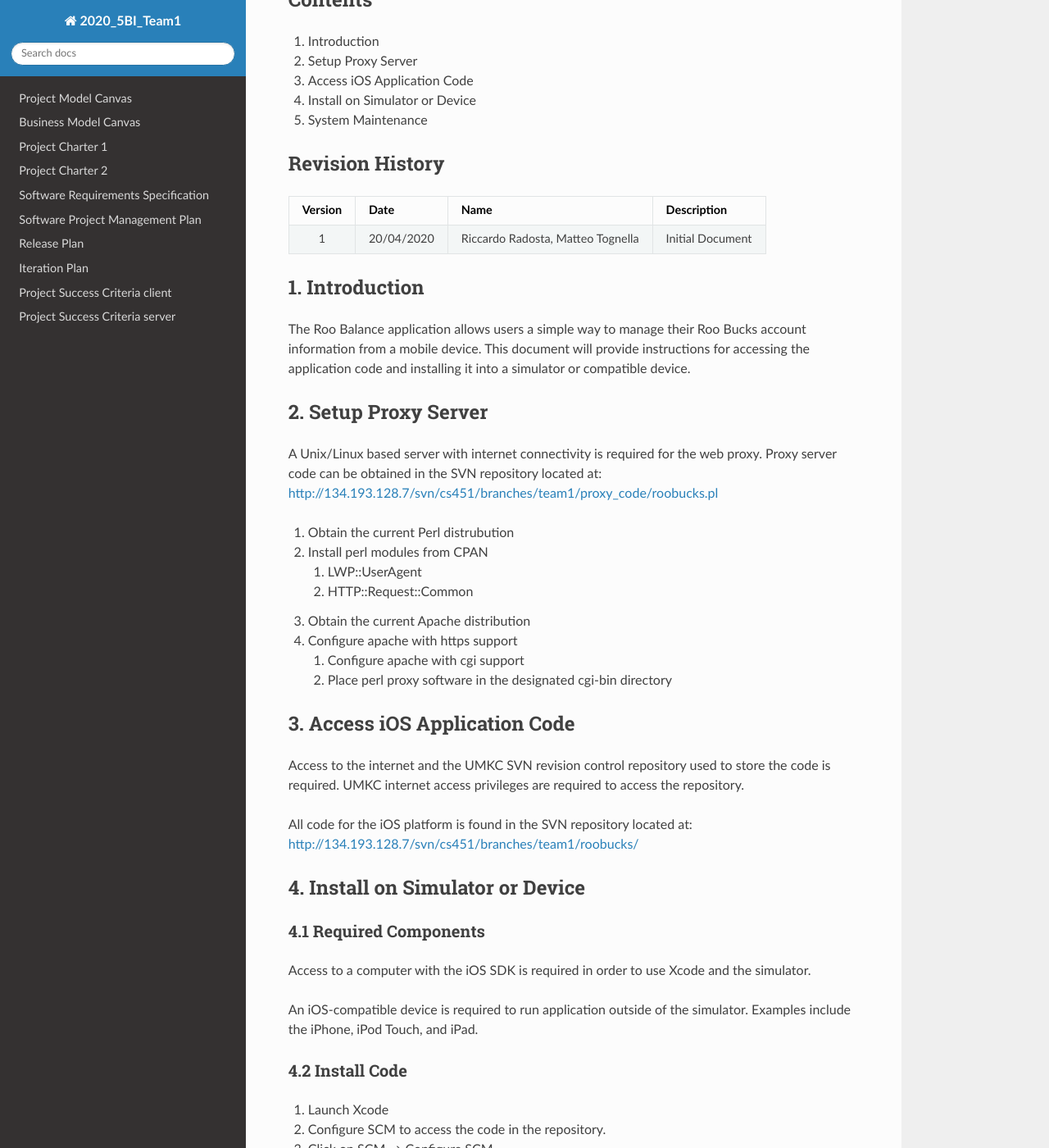
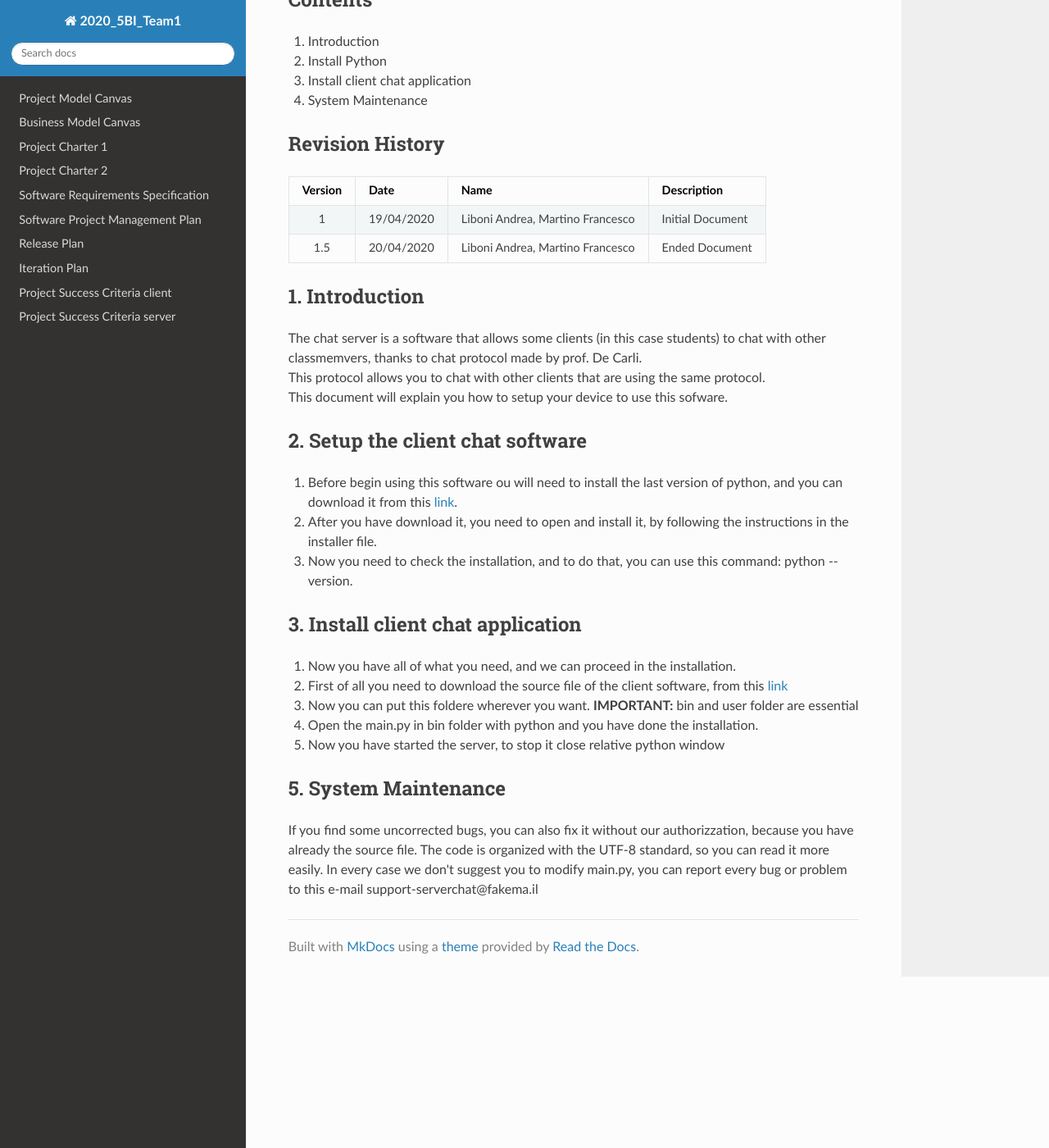
Before and after one commit to FrankMartinuz/2020_5BI_team1_Liboni, an MkDocs documentation site: the page built from docs/System_Reqirements_server.md, in a window 1280 px wide and 1400 px high, scrolled down 465 px. Shown: the whole window at 82% size. Built offline with MkDocs 1.6.1, drawn with Linux system fonts in a browser that asks for light colours; nearby versions of some CDN libraries; some of the changed text lies outside the part shown.

Commit message:
Done system requirments for server

```diff
--- a/docs/System_Reqirements_server.md
+++ b/docs/System_Reqirements_server.md
@@ -1,4 +1,4 @@
-Server Chat System Documentation
+Client Chat System Documentation
 
 # System Documentation
 
@@ -8,92 +8,49 @@ April 20, 2020
 
 **Team Members**
 
-Riccardo Radosta
+Liboni Andrea
 
-Matteo Tognella
+Martino Francesco
 
 ## Contents
 
 1. Introduction
 
-2. Setup Proxy Server
+2. Install Python
 
-3. Access iOS Application Code
+3. Install client chat application
 
-4. Install on Simulator or Device
-
-5. System Maintenance
+4. System Maintenance
 
 ## Revision History
 
 | Version | Date | Name | Description |
 | :---: | --- | --- | --- |
-| 1 | 20/04/2020 | Riccardo Radosta, Matteo Tognella | Initial Document |
+| 1 | 19/04/2020 | Liboni Andrea, Martino Francesco | Initial Document |
+| 1.5 | 20/04/2020 | Liboni Andrea, Martino Francesco | Ended Document |
 
 ## 1. Introduction
 
-The Roo Balance application allows users a simple way to manage their Roo Bucks account information from a mobile device. This document will provide instructions for accessing the application code and installing it into a simulator or compatible device.
+The chat server is a software that allows some clients (in this case students) to chat with other classmemvers, thanks to chat protocol made by prof. De Carli.
+This protocol allows you to chat with other clients that are using the same protocol.
+This document will explain you how to setup your device to use this sofware.
 
-## 2. Setup Proxy Server
+## 2. Setup the client chat software
 
-A Unix/Linux based server with internet connectivity is required for the web proxy. Proxy server code can be obtained in the SVN repository located at: [http://134.193.128.7/svn/cs451/branches/team1/proxy\_code/roobucks.pl](http://134.193.128.7/svn/cs451/branches/team1/proxy_code/roobucks.pl)
+  1. Before begin using this software ou will need to install the last version of python, and you can download it from this [link](https://www.python.org/downloads/).
+  2. After you have download it, you need to open and install it, by following the instructions in the installer file.
+  3. Now you need to check the installation, and to do that, you can use this command: python --version.
 
-1. Obtain the current Perl distrubution
-  1. Install perl modules from CPAN
-    1. LWP::UserAgent
-    2. HTTP::Request::Common
-2. Obtain the current Apache distribution
-  1. Configure apache with https support
-    1. Configure apache with cgi support
-      1. Place perl proxy software in the designated cgi-bin directory
+## 3. Install client chat application
 
-## 3. Access iOS Application Code
+  1. Now you have all of what you need, and we can proceed in the installation.
+  2. First of all you need to download the source file of the client software, from this [link](https://github.com/FrankMartinuz/2020_5BI_team1_Liboni/tree/master/bin/ServerChat/)
+  3. Now you can put this foldere wherever you want. **IMPORTANT:** bin and user folder are essential
+  4. Open the main.py in bin folder with python and you have done the installation.
+  5. Now you have started the server, to stop it close relative python window
 
-Access to the internet and the UMKC SVN revision control repository used to store the code is required. UMKC internet access privileges are required to access the repository.
+## 5. System Maintenance
 
-All code for the iOS platform is found in the SVN repository located at: [http://134.193.128.7/svn/cs451/branches/team1/roobucks/](http://134.193.128.7/svn/cs451/branches/team1/roobucks/)
-
-## 4. Install on Simulator or Device
-
-### 4.1 Required Components
-
-Access to a computer with the iOS SDK is required in order to use Xcode and the simulator.
-
-An iOS-compatible device is required to run application outside of the simulator. Examples include the iPhone, iPod Touch, and iPad.
-
-### 4.2 Install Code
-
-1. Launch Xcode
-2. Configure SCM to access the code in the repository.
-  1. Click on SCM → Configure SCM
-  2. Click &#39;+&#39; to add new repository
-  3. Name the repository RooBucks
-  4. Enter URL of repository given in section 3
-  5. Apply changes
-3. Load code for the project
-  1. Click SCM-\&gt; Repository
-  2. Select RooBucks and Checkout
-4. Open project &quot;RooBucks.xcodeproj&quot; from checked-out directory in Xcode.
-5. Ensure that the drop-down menu in the top-left corner of the project
- window is set to the &quot;Simulator&quot; target OR that a suitable device and
- provisioning data are present.
-6. Choose Build --\&gt; Build and Go in Xcode.
-7. App is now running and usable.
-
-## 5 System Maintenance
-
-### 5.1 Objective-C Code
-
-The user interface consists of four tabs for viewing information, plus the login screen. Each of these is implemented in one XIB file and one controller class. There are two additional XIB files: the application root view (&quot;MainView.xib&quot;) and tab bar navigation view (&quot;RooBucksTabs.xib&quot;).
-
-On the first run, the application displays the login screen. Once the user has logged in, the view is switched to the tab bar, which is displayed at the bottom of the screen. The tab bar view enables the user to navigate between the tabs mentioned above, and hosts the four subviews for each type of information.
-
-The logic in each view controller class mainly performs the task of pulling the appropriate data from XMLParser, formatting it, and displaying it in the correct fields. The login controller class also contains logic to store the user&#39;s credentials in the system Keychain.
-
-### 5.2 Perl Proxy Code
-
-The proxy server consists of a perl cgi, executed by apache when a specific POST is received via https. The perl code logs into managemyid using the user&#39;s credentials (provided in POST). From there, the code captures an https re-direct, and uses the unique URL in the re-direct to request account balance and account history. This is accomplished in three separate https transactions with managemyid.
-
-As information is gleaned from the second two tranactions with managemyid, the perl script generates XML, and sends it to the objective-C parser on the iOS device through the (still open) tcp stream.
-
-When the parsing and XML generation is complete, the tcp session is closed, and the perl script exits. No passwords or user data is retained on the proxy server.
+  If you find some uncorrected bugs, you can also fix it without our authorizzation, because you have already the source file.
+  The code is organized with the UTF-8 standard, so you can read it more easily.
+  In every case we don't suggest you to modify main.py, you can report every bug or problem to this e-mail support-serverchat@fakema.il
```
